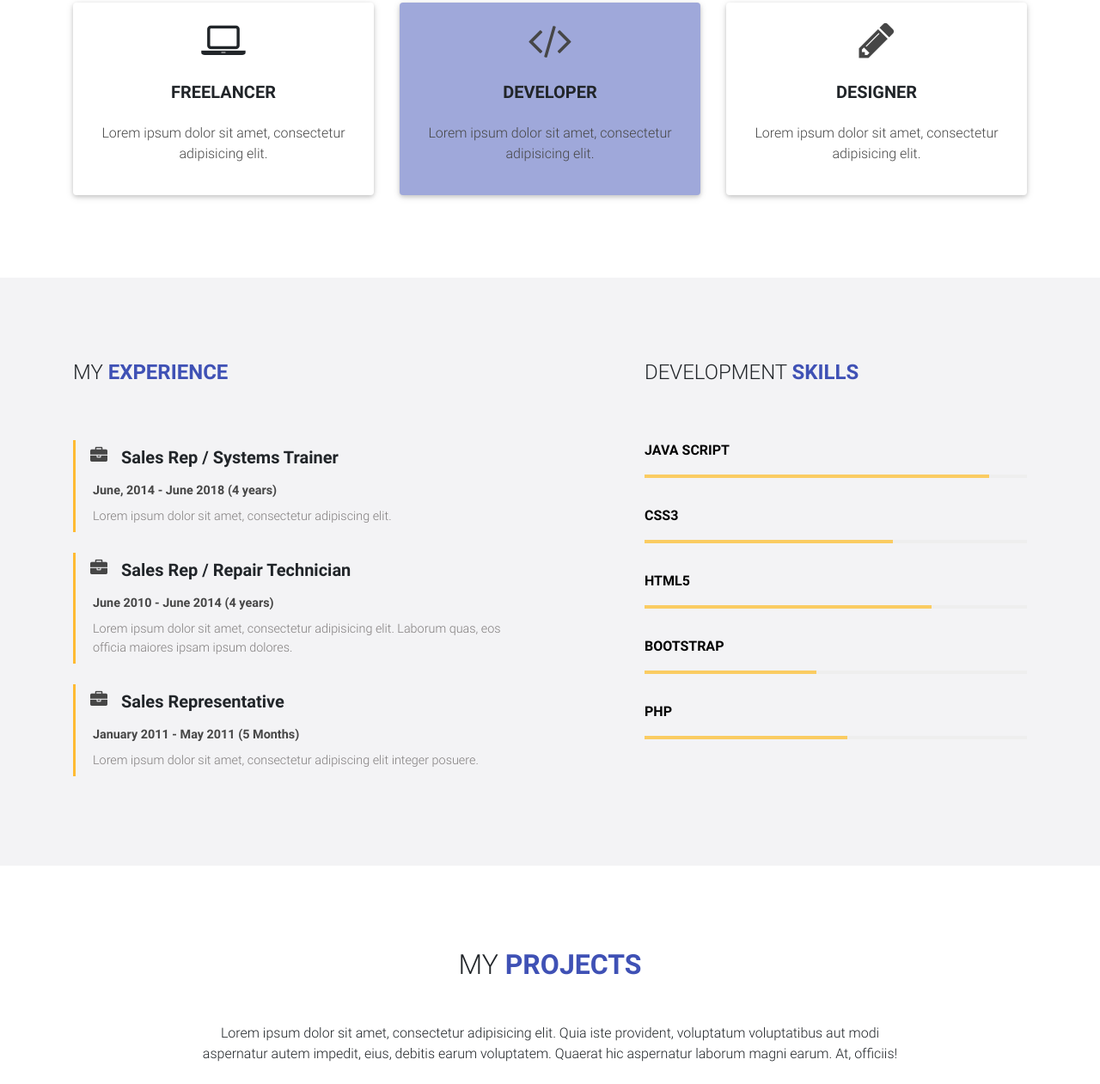
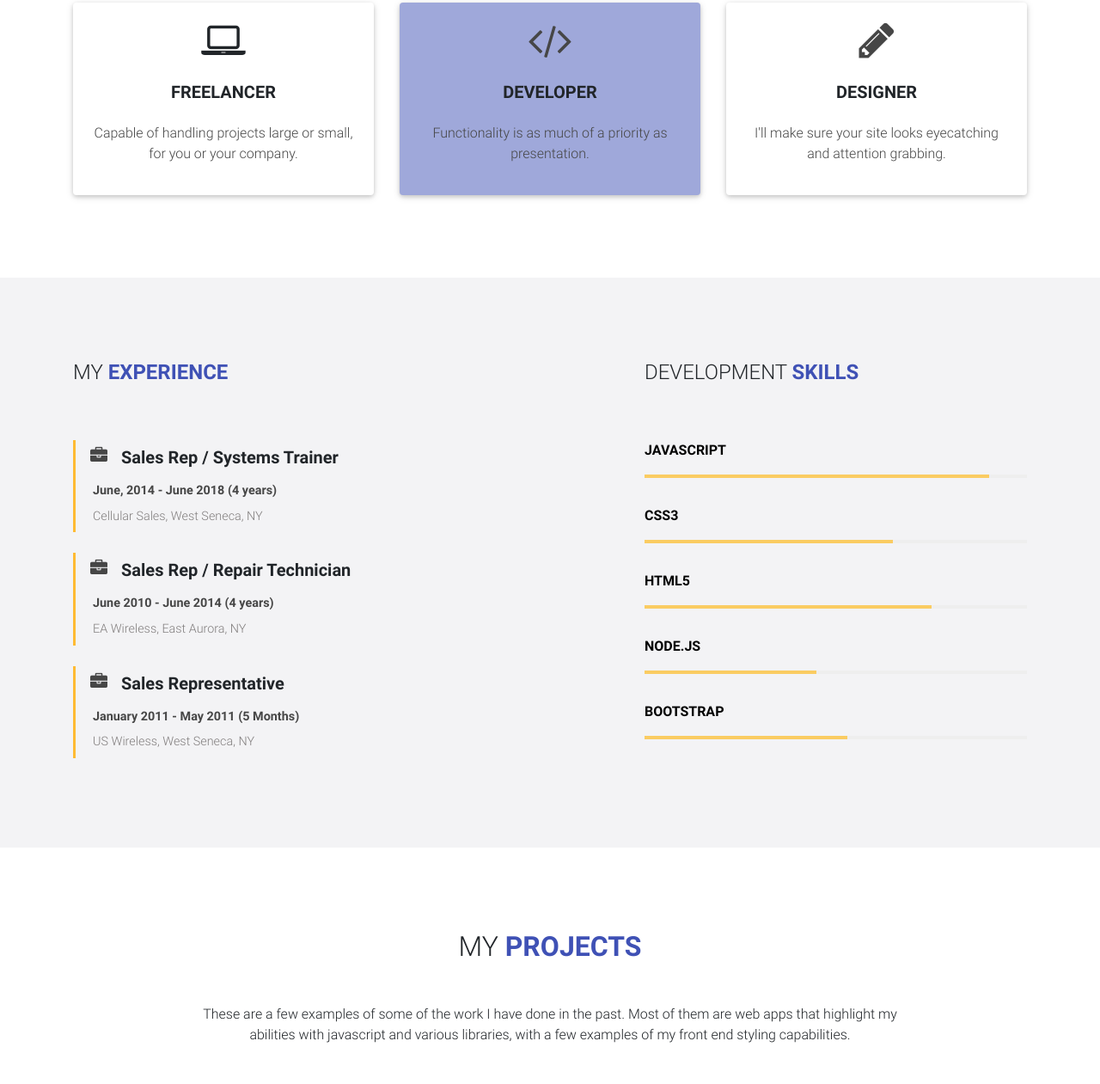
Before and after one commit to Cjay1019/mdb-portfolio, a plain HTML site: page index.html in a window 1280 px wide. Shown: the part 1123-2384 px from the top of the page at 86% size. Drawn offline with nearby package versions, Linux system fonts and the light colour scheme; a script that the page names is missing.

Commit message:
replaced all filler text

```diff
--- a/index.html
+++ b/index.html
@@ -189,7 +189,8 @@
                 ></i>
                 <h5 class="font-weight-bold text-uppercase mb-4">Freelancer</h5>
                 <p class="dark-grey-text">
-                  Lorem ipsum dolor sit amet, consectetur adipisicing elit.
+                  Capable of handling projects large or small, for you or your
+                  company.
                 </p>
               </div>
             </div>
@@ -202,7 +203,7 @@
                 ></i>
                 <h5 class="font-weight-bold text-uppercase mb-4">Developer</h5>
                 <p class="dark-grey-text">
-                  Lorem ipsum dolor sit amet, consectetur adipisicing elit.
+                  Functionality is as much of a priority as presentation.
                 </p>
               </div>
             </div>
@@ -215,7 +216,8 @@
                 ></i>
                 <h5 class="font-weight-bold text-uppercase mb-4">Designer</h5>
                 <p class="dark-grey-text">
-                  Lorem ipsum dolor sit amet, consectetur adipisicing elit.
+                  I'll make sure your site looks eyecatching and attention
+                  grabbing.
                 </p>
               </div>
             </div>
@@ -257,7 +259,7 @@
                     June, 2014 - June 2018 (4 years)
                   </p>
                   <p class="mb-0 ml-1 light-grey-text">
-                    Lorem ipsum dolor sit amet, consectetur adipiscing elit.
+                    Cellular Sales, West Seneca, NY
                   </p>
                 </blockquote>
 
@@ -275,8 +277,7 @@
                     June 2010 - June 2014 (4 years)
                   </p>
                   <p class="mb-0 ml-1 light-grey-text">
-                    Lorem ipsum dolor sit amet, consectetur adipisicing elit.
-                    Laborum quas, eos officia maiores ipsam ipsum dolores.
+                    EA Wireless, East Aurora, NY
                   </p>
                 </blockquote>
 
@@ -292,8 +293,7 @@
                     January 2011 - May 2011 (5 Months)
                   </p>
                   <p class="mb-0 ml-1 light-grey-text">
-                    Lorem ipsum dolor sit amet, consectetur adipiscing elit
-                    integer posuere.
+                    US Wireless, West Seneca, NY
                   </p>
                 </blockquote>
               </div>
@@ -318,7 +318,7 @@
                   class="black-text text-uppercase font-weight-bold"
                   align="justify"
                 >
-                  Java Script
+                  JavaScript
                 </p>
                 <div class="md-progress">
                   <div
@@ -369,7 +369,7 @@
                   class="black-text text-uppercase font-weight-bold pt-3"
                   align="justify"
                 >
-                  Bootstrap
+                  Node.js
                 </p>
                 <div class="md-progress">
                   <div
@@ -386,7 +386,7 @@
                   class="black-text text-uppercase font-weight-bold pt-3"
                   align="justify"
                 >
-                  PHP
+                  Bootstrap
                 </p>
                 <div class="md-progress">
                   <div
@@ -417,10 +417,10 @@
             class="text-center w-responsive mx-auto wow fadeIn my-5"
             style="visibility: visible; animation-name: fadeIn;"
           >
-            Lorem ipsum dolor sit amet, consectetur adipisicing elit. Quia iste
-            provident, voluptatum voluptatibus aut modi aspernatur autem
-            impedit, eius, debitis earum voluptatem. Quaerat hic aspernatur
-            laborum magni earum. At, officiis!
+            These are a few examples of some of the work I have done in the
+            past. Most of them are web apps that highlight my abilities with
+            javascript and various libraries, with a few examples of my front
+            end styling capabilities.
           </p>
 
           <div
@@ -555,10 +555,10 @@
             data-wow-delay="0.2s"
             style="visibility: visible; animation-name: fadeIn; animation-delay: 0.2s;"
           >
-            Lorem ipsum dolor sit amet, consectetur adipisicing elit. Fugit,
-            error amet numquam iure provident voluptate esse quasi, veritatis
-            totam voluptas nostrum quisquam eum porro a pariatur accusamus
-            veniam.
+            I am willing to work on projects both remote or in house, and am
+            open to relocating for long term positions. I'm eager to hear about
+            any potential opportunites, and look forward to any and all
+            challenges!
           </p>
           <div
             class="row wow fadeIn"
```
